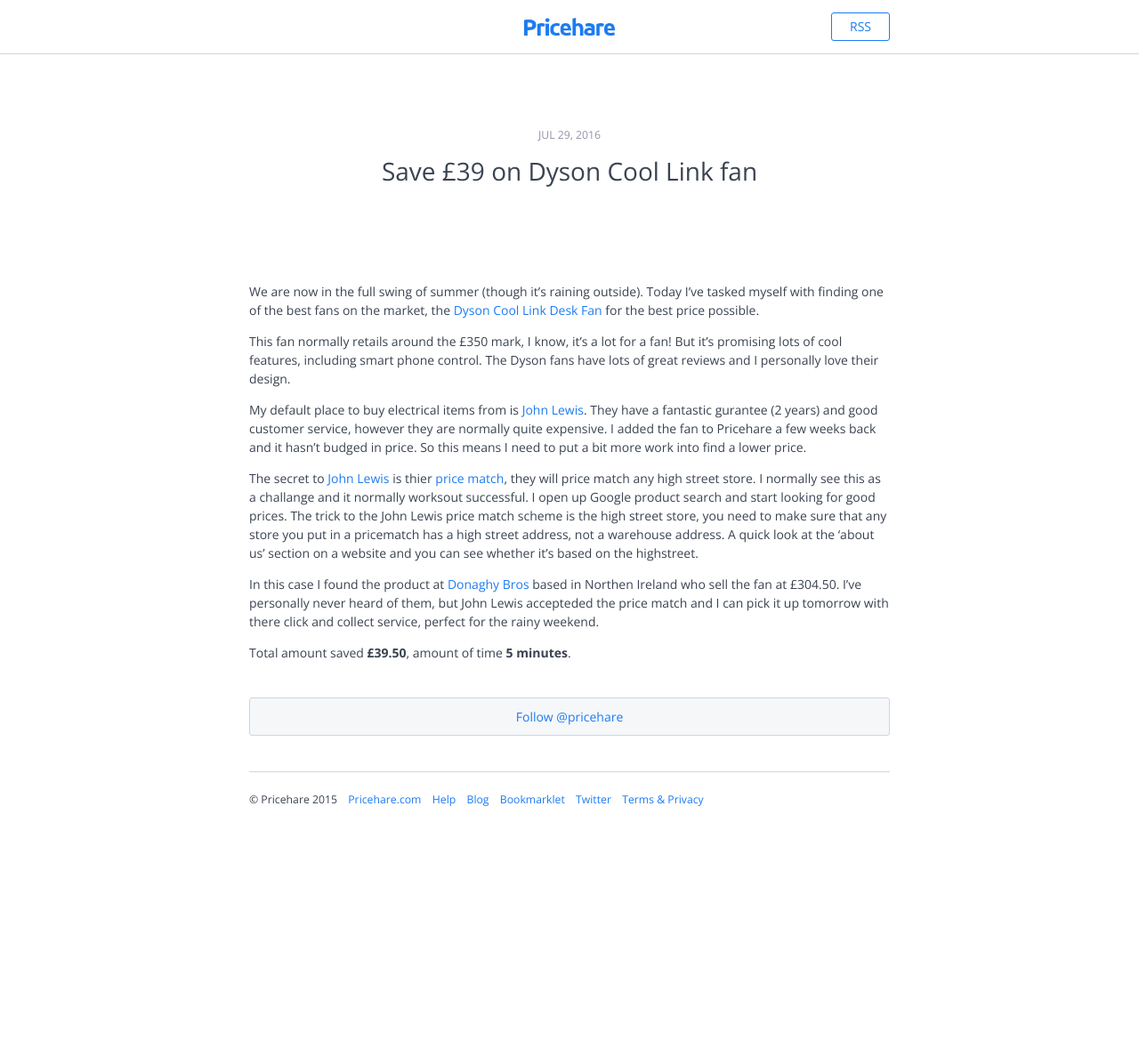
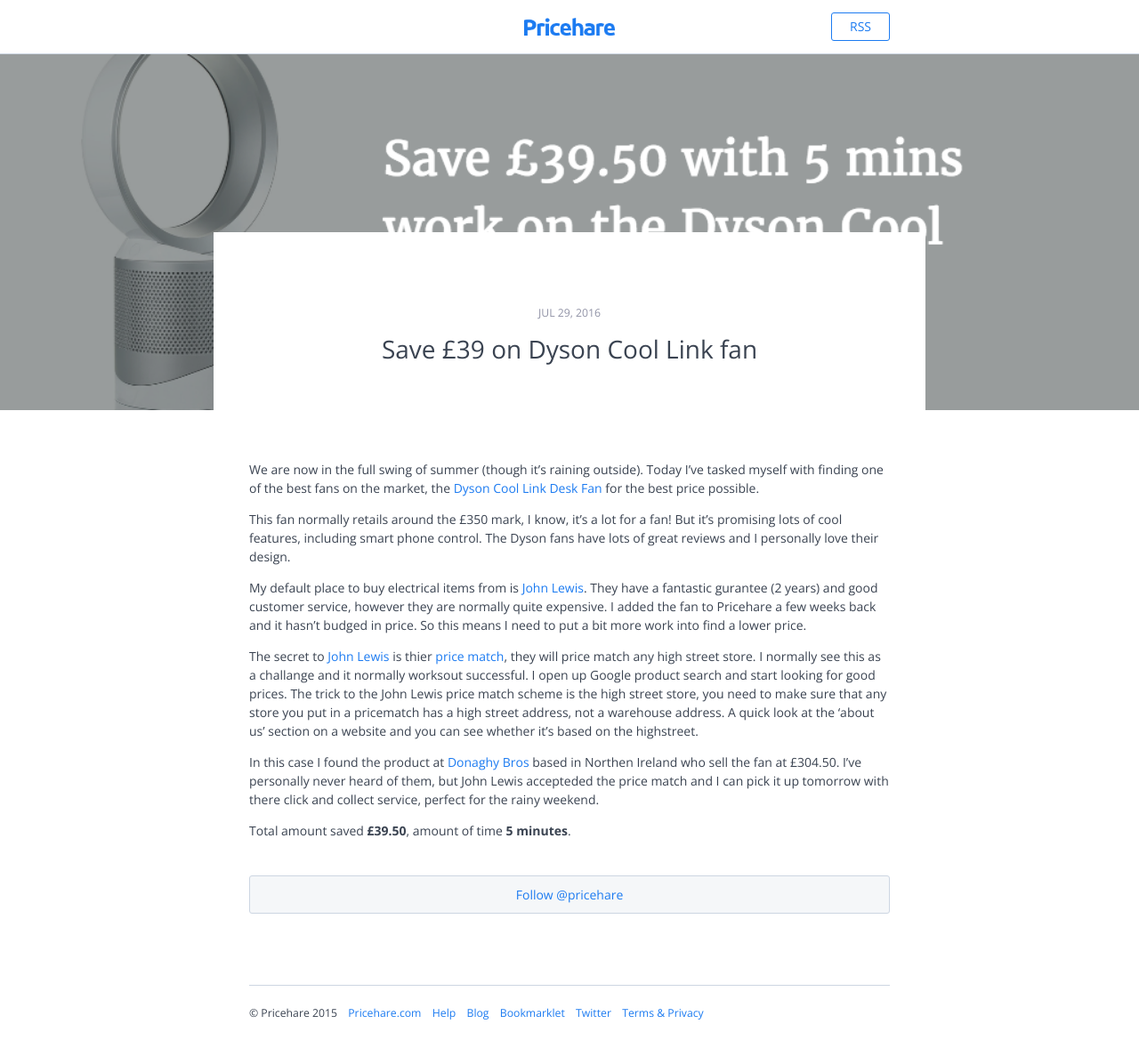
Before and after one commit to Pricehare/blog, a Jekyll site: the page built from _posts/2016-07-29-dyson-cool-link-309-john-lewis.md, in a window 1280 px wide. Shown: the whole page at 89% size. Built offline with Jekyll 4.4.1, drawn with Linux system fonts in a browser that asks for light colours; comment, search, counter and statistics services are not loaded; before the commit the page ends 929 px from its top, so only the background shows below that.

Commit message:
Updated 2016-07-29-dyson-cool-link-309-john-lewis.md

```diff
--- a/_posts/2016-07-29-dyson-cool-link-309-john-lewis.md
+++ b/_posts/2016-07-29-dyson-cool-link-309-john-lewis.md
@@ -6,6 +6,7 @@
 description: Save £39 at John Lewis on the Dyson Cool Link fan using their price matching
 keywords: 'Dyson, John Lewis, pricematch, price match, never knowingly undersold, fan'
 page-image: /media/pablo.png
+image: /media/pablo.png
 ---
 We are now in the full swing of summer (though it's raining outside). Today I've tasked myself with finding one of the best fans on the market, the [Dyson Cool Link Desk Fan](http://www.johnlewis.com/dyson-pure-cool-link-purifying-desk-fan/p2649608) for the best price possible.
 
```
